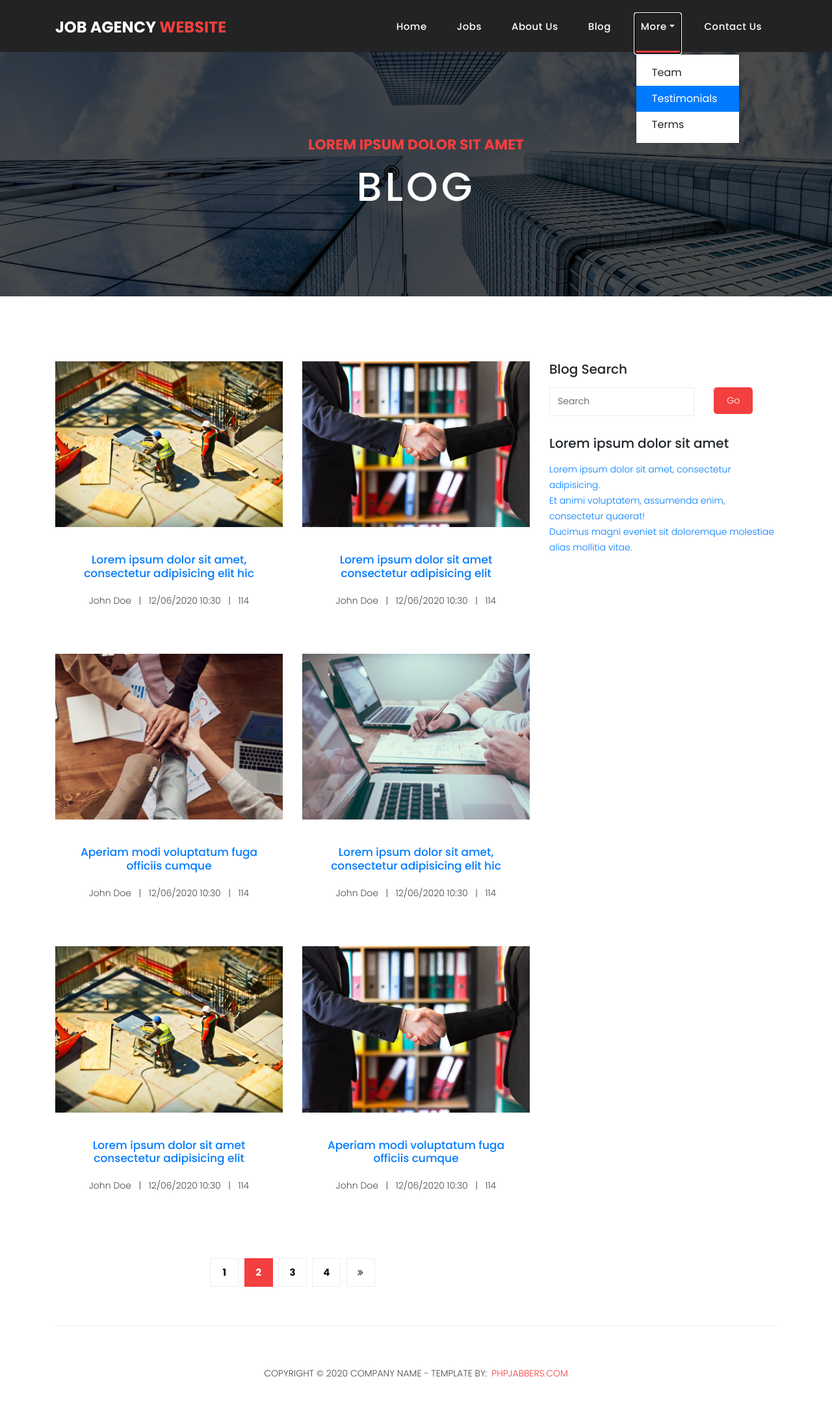
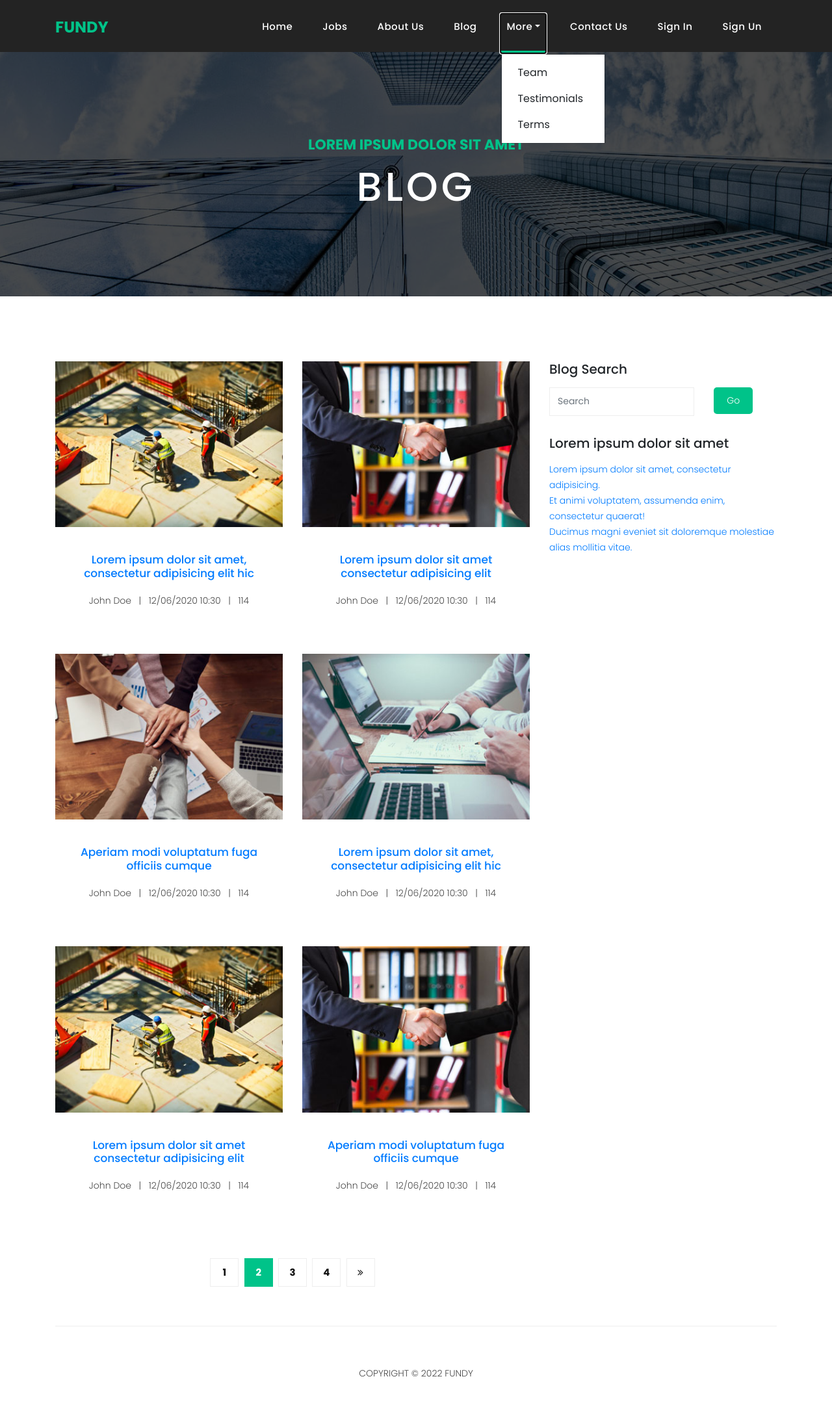
Before and after one commit to MiguelR0drigues/fundy, a PHP site: page /blog.php in a window 1280 px wide, after a click on "More". Shown: the whole page at 65% size. Run offline with PHP 8.4, Linux system fonts and the light colour scheme.

Commit message:
Changed colors and updated navbar and footer

```diff
--- a/fundy/assets/css/style.css
+++ b/fundy/assets/css/style.css
@@ -4,6 +4,9 @@ body {
   text-rendering: optimizeLegibility;
   -webkit-font-smoothing: antialiased;
   -moz-osx-font-smoothing: grayscale;
+
+  --primarycolor: #00c389;
+  --secundarycolor:#0067a1;
 }
 p {
 	margin-bottom: 0px;
@@ -90,7 +93,7 @@ a.filled-button:hover {
 }
 
 .page-heading .text-content h4 {
-	color: #f33f3f;
+	color: #00c389;
 	font-size: 22px;
 	text-transform: uppercase;
 	font-weight: 700;
@@ -238,7 +241,7 @@ header .navbar {
 }
 .navbar .navbar-brand h2 em {
 	font-style: normal;
-	color: #f33f3f;
+	color: #00c389;
 }
 #navbarResponsive {
 	z-index: 999;
@@ -265,7 +268,7 @@ header .navbar {
 .navbar .navbar-nav .show>.nav-link {
 	color: #fff;
 	padding-bottom: 25px;
-	border-bottom: 3px solid #f33f3f;
+	border-bottom: 3px solid #00c389;
 }
 .navbar .navbar-toggler-icon {
 	background-image: none;
@@ -590,7 +593,7 @@ footer .inner-content p {
 }
 
 footer .inner-content p a {
-	color: #f33f3f;
+	color: #00c389;
 	margin-left: 3px;
 }
 
@@ -674,8 +677,8 @@ footer .inner-content p a {
 
 .products ul.pages li a:hover,
 .products ul.pages li.active a {
-	background-color: #f33f3f;
-	border-color: #f33f3f;
+	background-color: #00c389;
+	border-color: #00c389;
 	color: #fff;
 }
 
@@ -919,7 +922,7 @@ footer .inner-content p a {
 }
 
 .contact-form button.filled-button {
-	background-color: #f33f3f;
+	background-color: #00c389;
 	color: #fff;
 	font-size: 14px;
 	text-transform: capitalize;
--- a/fundy/includes/footer.php
+++ b/fundy/includes/footer.php
@@ -7,7 +7,7 @@
     <div class="row">
         <div class="col-md-12">
         <div class="inner-content">
-            <p>Copyright © 2020 Company Name - Template by: <a href="https://www.phpjabbers.com/">PHPJabbers.com</a></p>
+            <p>Copyright © 2022 Fundy</a></p>
         </div>
         </div>
     </div>
--- a/fundy/includes/header.php
+++ b/fundy/includes/header.php
@@ -13,7 +13,7 @@
 
     <link href="https://fonts.googleapis.com/css?family=Poppins:100,200,300,400,500,600,700,800,900&display=swap" rel="stylesheet">
 
-    <title>PHPJabbers.com | Free Job Agency Website Template</title>
+    <title>Fundy | Helping entreprenuers everyday!</title>
 
     <!-- Bootstrap core CSS -->
     <link href="vendor/bootstrap/css/bootstrap.min.css" rel="stylesheet">
--- a/fundy/includes/navbar.php
+++ b/fundy/includes/navbar.php
@@ -6,7 +6,7 @@
 <header class="">
     <nav class="navbar navbar-expand-lg">
     <div class="container">
-        <a class="navbar-brand" href="index.php"><h2>Job Agency <em>Website</em></h2></a>
+        <a class="navbar-brand" href="index.php"><h2><em>Fundy</em></h2></a>
         <button class="navbar-toggler" type="button" data-toggle="collapse" data-target="#navbarResponsive" aria-controls="navbarResponsive" aria-expanded="false" aria-label="Toggle navigation">
         <span class="navbar-toggler-icon"></span>
         </button>
@@ -14,7 +14,6 @@
         <ul class="navbar-nav ml-auto">
             <li class="nav-item">
                 <a class="nav-link" href="index.php">Home
-                    <span class="sr-only">(current)</span>
                 </a>
             </li>
 
@@ -24,17 +23,28 @@
 
             <li class="nav-item"><a class="nav-link" href="blog.php">Blog</a></li>
 
-            <li class="nav-item dropdown active">
+            <li class="nav-item dropdown">
                 <a class="nav-link dropdown-toggle" data-toggle="dropdown" href="#" role="button" aria-haspopup="true" aria-expanded="false">More</a>
 
                 <div class="dropdown-menu">
                     <a class="dropdown-item" href="team.php">Team</a>
-                    <a class="dropdown-item active" href="testimonials.php">Testimonials</a>
+                    <a class="dropdown-item" href="testimonials.php">Testimonials</a>
                     <a class="dropdown-item" href="terms.php">Terms</a>
                 </div>
             </li>
 
             <li class="nav-item"><a class="nav-link" href="contact.php">Contact Us</a></li>
+            <?php
+                // false só para testar enquanto não existe a variável de sessão
+                if($_SESSION['isLoggedIn'] ?? false){
+                    echo '<li class="nav-item nav-item-auth"><a class="nav-link" href="user-profile.php">Profile</a></li>';
+                    echo '<li class="nav-item nav-item-auth"><a class="nav-link" href="logout.php">Logout</a></li>';
+                }else{
+                    echo '<li class="nav-item nav-item-auth"><a class="nav-link" href="login.php">Sign in</a></li>';
+                    echo '<li class="nav-item nav-item-auth"><a class="nav-link" href="register.php">Sign un</a></li>';
+                }
+            ?>
+
         </ul>
         </div>
     </div>
```
Also changed, not shown: other parts of fundy/assets/css/style.css (+20 -20 lines).
